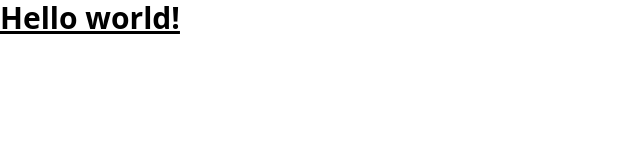
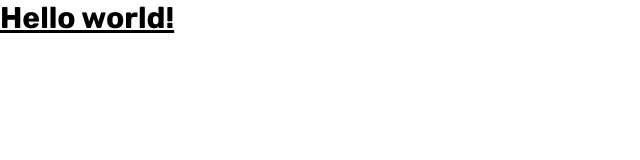
Before and after one commit to mcancetin/quiz-app, a React (Vite) app: page / in a window 1280 px wide. Shown: the top 160 px of the page, without its empty margins (0-640 px from the left). Built offline with nearby package versions, Linux system fonts and the light colour scheme.

Commit message:
colors and font added to theme

```diff
--- a/tailwind.config.js
+++ b/tailwind.config.js
@@ -2,7 +2,25 @@
 export default {
   content: ["./index.html", "./src/**/*.{js,ts,jsx,tsx}"],
   theme: {
-    extend: {},
+    extend: {
+      colors: {
+        "bright-violet": "#A729F5",
+        "midnight-blue": "#313E51",
+        "steel-blue": "#3B4D66",
+        "slate-gray": "#626C7F",
+        "pale-cornflower-blue": "#ABC1E1",
+        "ghost-white": "#F4F6FA",
+        "pure-white": "#FFFFFF",
+        "mint-green": "#26D782",
+        "rose-red": "#EE5454",
+      },
+      backgroundColor: {
+        "button-gradient": "#FFFFFF, #A729F5",
+      },
+      fontFamily: {
+        sans: ["Rubik", "sans-serif"],
+      },
+    },
   },
   plugins: [],
 };
```
